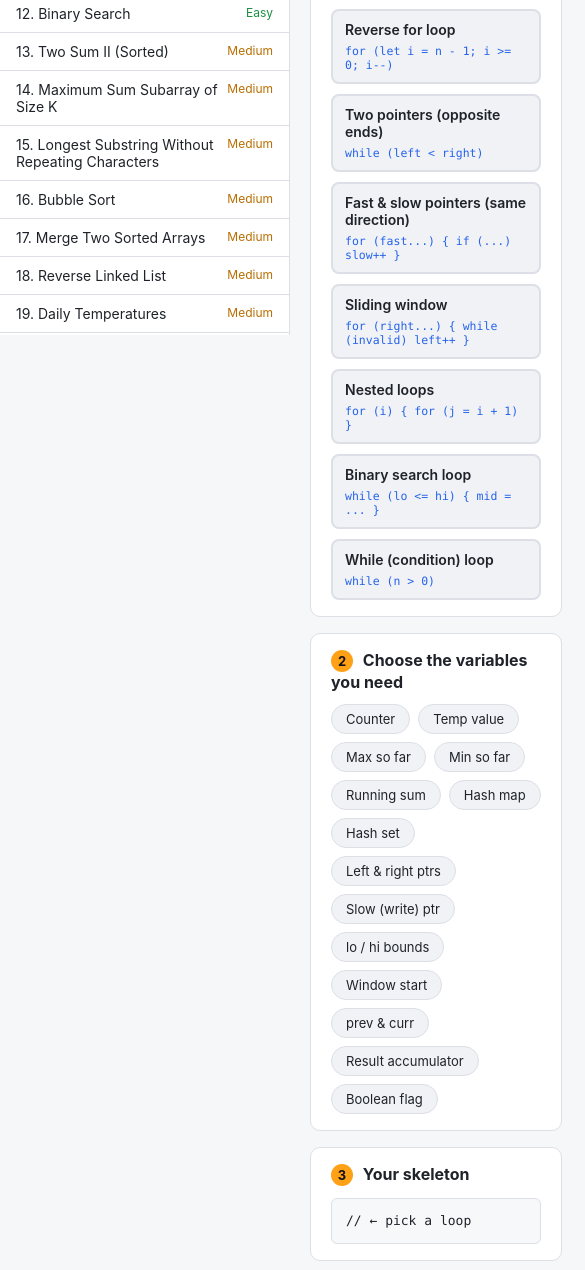
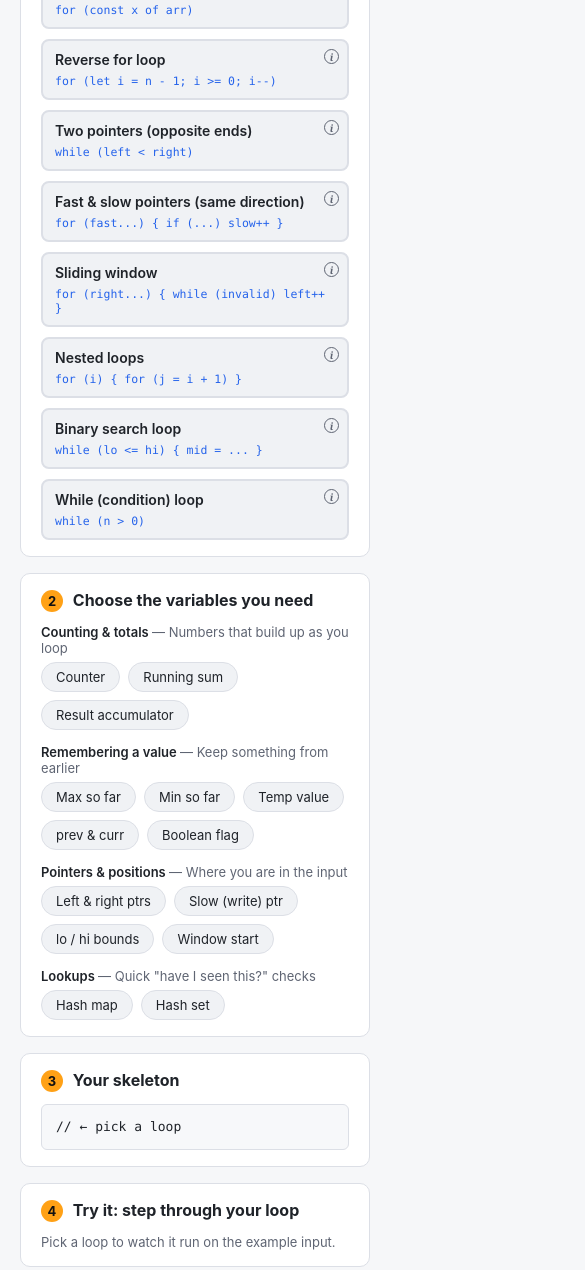
Before and after one commit to taifatang/loopwise, a plain HTML site: page index.html in a window 390 px wide. Shown: the part 526-1796 px from the top of the page, 585 px wide, since content can reach past the window. Drawn offline with Linux system fonts and the light colour scheme.

Commit message:
ui tweak

```diff
--- a/app.js
+++ b/app.js
@@ -24,6 +24,14 @@ function evaluate(problem, loop, vars) {
 }
 
 const varLabel = (r) => (Array.isArray(r) ? r.map((v) => VARS[v].name).join(' or ') : VARS[r].name);
+
+// Mobile: the problem list collapses behind a toggle button.
+function setSidebar(open) {
+  document.body.classList.toggle('sidebar-open', open);
+  $('#sidebar-toggle').setAttribute('aria-expanded', open);
+  $('#sidebar-toggle').textContent = open ? '✕ Close problems' : '☰ Problems';
+}
+$('#sidebar-toggle').addEventListener('click', () => setSidebar(!document.body.classList.contains('sidebar-open')));
 
 // ---------- Rendering ----------
 function renderProblemList() {
@@ -54,6 +62,7 @@ function renderLoops() {
     <div class="loop-card ${state.loop === k ? 'selected' : ''}" data-k="${k}">
       <div class="name">${l.name}</div>
       <code>${l.sig}</code>
+      <button type="button" class="info" aria-label="About ${l.name}">i</button>
       <div class="tooltip">
         <div class="tt-title">Use when</div>
         <div>${l.when}</div>
@@ -61,13 +70,23 @@ function renderLoops() {
         <ul>${l.signals.map((s) => `<li>${s}</li>`).join('')}</ul>
       </div>
     </div>`).join('');
+  document.querySelectorAll('.loop-card .info').forEach((el) =>
+    el.addEventListener('click', (e) => e.stopPropagation()));
   document.querySelectorAll('.loop-card').forEach((el) =>
     el.addEventListener('click', () => { state.loop = el.dataset.k; renderLoops(); renderSkeleton(); updateVisualiser(); }));
 }
 
 function renderVars() {
-  $('#vars').innerHTML = visible(VARS).map(([k, v]) => `
-    <span class="chip ${state.vars.has(k) ? 'selected' : ''}" data-k="${k}" title="${v.desc}">${v.name}</span>`).join('');
+  const shown = new Set(visible(VARS).map(([k]) => k));
+  $('#vars').innerHTML = VAR_GROUPS.map((g) => {
+    const chips = g.vars.filter((k) => shown.has(k)).map((k) => `
+      <span class="chip ${state.vars.has(k) ? 'selected' : ''}" data-k="${k}" title="${VARS[k].desc}">${VARS[k].name}</span>`).join('');
+    return chips ? `
+    <div class="var-group">
+      <div class="var-group-title">${g.name} <span class="muted">— ${g.hint}</span></div>
+      <div class="chips">${chips}</div>
+    </div>` : '';
+  }).join('');
   document.querySelectorAll('.chip').forEach((el) =>
     el.addEventListener('click', () => {
       const k = el.dataset.k;
@@ -253,6 +272,7 @@ function esc(s) { return s.replace(/&/g, '&amp;').replace(/</g, '&lt;').replace(
 
 function selectProblem(p) {
   state.problem = p;
+  setSidebar(false);
   resetChoice();
   renderProblemList();
   renderProblem();
--- a/index.html
+++ b/index.html
@@ -24,6 +24,7 @@
   </header>
 
   <div id="practice" class="view">
+    <button id="sidebar-toggle" type="button" aria-expanded="false" aria-controls="problem-list">☰ Problems</button>
     <aside id="problem-list"></aside>
 
     <main>
@@ -36,7 +37,7 @@
 
       <section class="card">
         <h3><span class="step">2</span> Choose the variables you need</h3>
-        <div id="vars" class="chips"></div>
+        <div id="vars"></div>
       </section>
 
       <section class="card">
--- a/problems.js
+++ b/problems.js
@@ -758,7 +758,16 @@ PROBLEMS.push(
 );
 
 // Role-based clues used by progressive feedback (doesn't name the variable)
-VARS.counter.clue = "Something that tallies how many times a thing happens.";
+// Groups shown in the "Choose the variables" step (order = display order).
+const VAR_GROUPS = [
+  { name: 'Counting & totals',     hint: 'Numbers that build up as you loop',   vars: ['counter', 'sum', 'result'] },
+  { name: 'Remembering a value',   hint: 'Keep something from earlier',         vars: ['max', 'min', 'temp', 'prevCurr', 'flag'] },
+  { name: 'Pointers & positions',  hint: 'Where you are in the input',          vars: ['lr', 'slow', 'bounds', 'winStart', 'ij'] },
+  { name: 'Lookups',               hint: 'Quick "have I seen this?" checks',    vars: ['map', 'set', 'visited'] },
+  { name: 'Collections',           hint: 'Hold items to process or build up',   vars: ['stack', 'queue', 'dp', 'path'] },
+];
+
+VARS.counter.clue ="Something that tallies how many times a thing happens.";
 VARS.temp.clue = "Somewhere to park a value for a moment so it isn't overwritten.";
 VARS.max.clue = "Something that remembers the biggest / best answer so far.";
 VARS.min.clue = "Something that remembers the smallest value seen so far.";
--- a/styles.css
+++ b/styles.css
@@ -32,6 +32,17 @@ nav { display: flex; gap: 6px; }
 .progress { margin-left: auto; color: var(--muted); font-size: 13px; }
 
 .view { display: flex; }
+#sidebar-toggle { display: none; }
+@media (max-width: 768px) {
+  header { flex-wrap: wrap; gap: 8px 14px; padding: 10px 14px; }
+  .progress { margin-left: 0; }
+  #theme-toggle { margin-left: auto; }
+  #practice { flex-direction: column; }
+  #sidebar-toggle { display: block; width: 100%; text-align: left; border-radius: 0; border-width: 0 0 1px; padding: 12px 16px; font-weight: 600; }
+  #problem-list { width: auto; min-width: 0; height: auto; max-height: 50vh; position: static; border-right: 0; border-bottom: 1px solid var(--border); }
+  body:not(.sidebar-open) #problem-list { display: none; }
+  main { padding: 14px; }
+}
 aside { width: 290px; min-width: 290px; height: calc(100vh - 52px); overflow-y: auto; border-right: 1px solid var(--border); background: var(--panel); position: sticky; top: 52px; }
 .prob-item { padding: 10px 16px; border-bottom: 1px solid var(--border); cursor: pointer; display: flex; justify-content: space-between; gap: 8px; font-size: 14px; }
 .prob-item.done .prob-title { text-decoration: line-through; text-decoration-color: currentColor; color: var(--muted); }
@@ -55,21 +66,31 @@ main { flex: 1; padding: 20px; max-width: 1000px; }
 .loop-card { position: relative; }
 .loop-card .tooltip {
   visibility: hidden; opacity: 0; transition: opacity .15s;
-  position: absolute; bottom: calc(100% + 8px); left: 0; z-index: 10;
+  position: absolute; bottom: calc(100% + 8px); right: 0; z-index: 10;
   width: 280px; padding: 10px 12px; border-radius: 8px;
   background: var(--code-bg); border: 1px solid var(--accent); box-shadow: 0 6px 20px var(--shadow);
   font-size: 13px; line-height: 1.45; pointer-events: none;
 }
 .loop-card .tooltip::after {
-  content: ""; position: absolute; top: 100%; left: 20px;
+  content: ""; position: absolute; top: 100%; right: 8px;
   border: 7px solid transparent; border-top-color: var(--accent);
 }
-.loop-card:hover .tooltip { visibility: visible; opacity: 1; transition-delay: .25s; }
+.loop-card .info {
+  position: absolute; top: 8px; right: 8px; width: 15px; height: 15px; padding: 0;
+  border-radius: 50%; border: 1px solid var(--muted); background: transparent; color: var(--muted);
+  font: italic 700 10px/1 Georgia, serif; cursor: help; display: flex; align-items: center; justify-content: center;
+}
+.loop-card .info:hover, .loop-card .info:focus-visible { border-color: var(--accent); color: var(--accent-text); outline: none; }
+.loop-card .info:hover + .tooltip, .loop-card .info:focus + .tooltip { visibility: visible; opacity: 1; }
 .tt-title { color: var(--accent-text); font-weight: 600; font-size: 12px; text-transform: uppercase; letter-spacing: .04em; margin: 6px 0 2px; }
 .tt-title:first-child { margin-top: 0; }
 .tooltip ul { margin: 0; padding-left: 18px; }
 .loop-card code { display: block; margin-top: 6px; font-size: 11.5px; background: transparent; padding: 0; color: var(--blue); }
 
+.var-group { margin-bottom: 14px; }
+.var-group:last-child { margin-bottom: 0; }
+.var-group-title { font-size: 13px; font-weight: 600; margin-bottom: 6px; }
+.var-group-title .muted { font-weight: 400; }
 .chips { display: flex; flex-wrap: wrap; gap: 8px; }
 .chip { background: var(--panel2); border: 1px solid var(--border); border-radius: 20px; padding: 6px 14px; cursor: pointer; font-size: 13px; user-select: none; }
 .chip:hover { border-color: var(--muted); }
```
